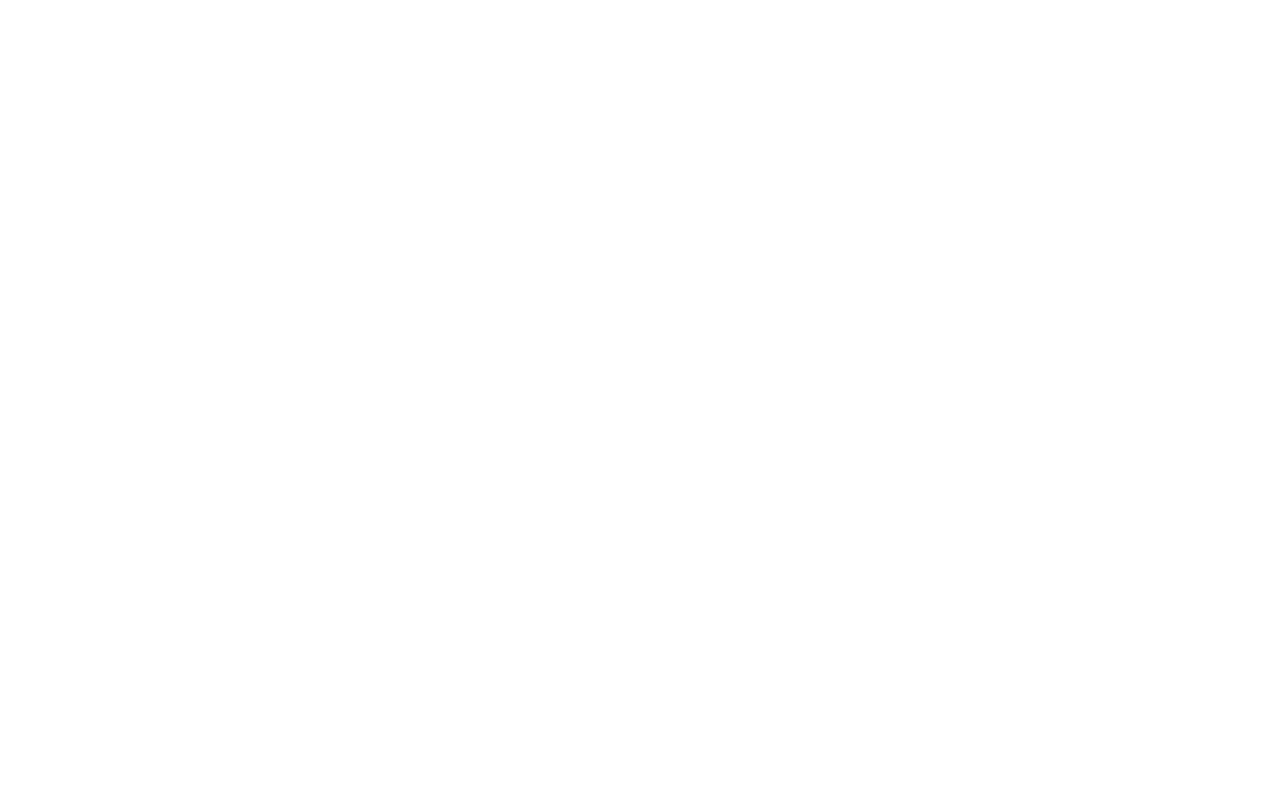
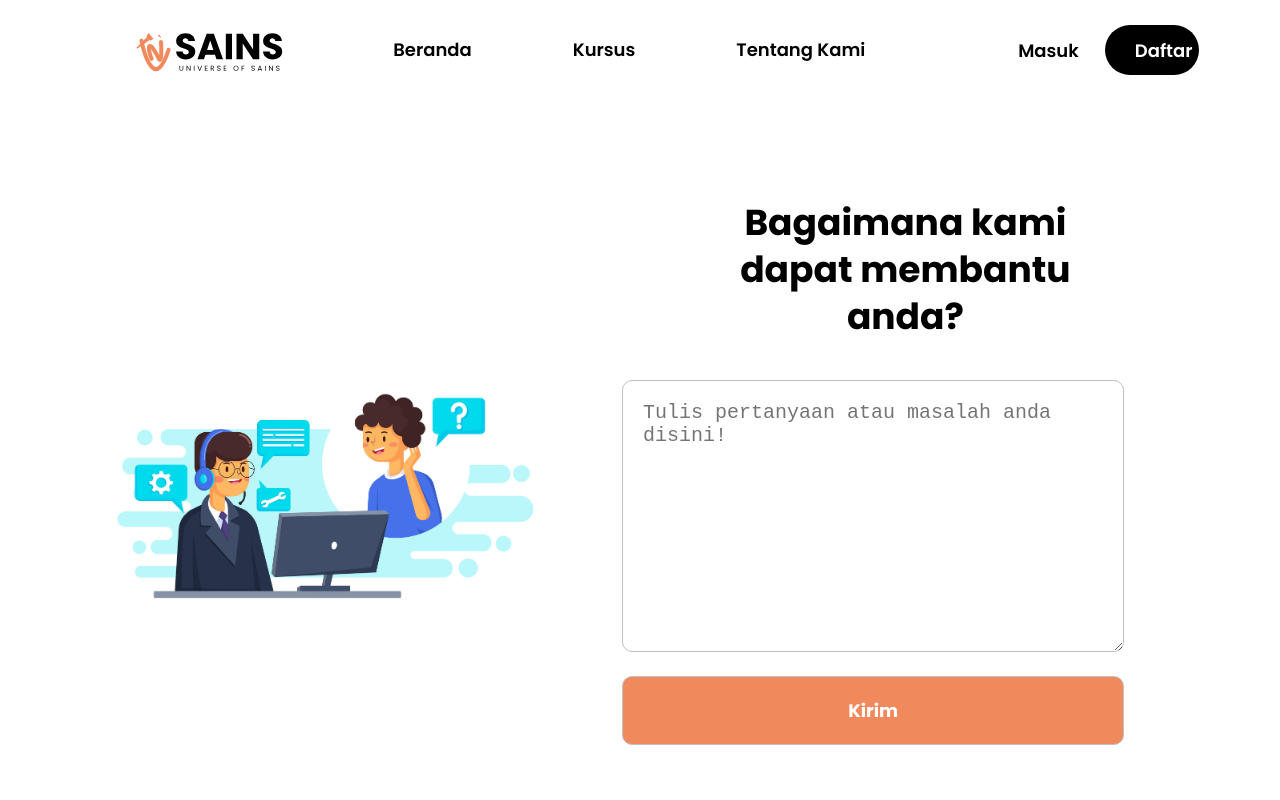
Before and after one commit to Jolangalifk/unisains-project, a Vue app: page /help-center in a window 1280 px wide. Before the commit this address had no page. Shown: the top 800 px of the page. Built offline with nearby package versions, Linux system fonts and the light colour scheme; no server answers.

Commit message:
feat: [JK] add page help center

```diff
--- a/package.json
+++ b/package.json
@@ -10,6 +10,7 @@
   "dependencies": {
     "axios": "^1.4.0",
     "midtrans-client": "^1.3.1",
+    "sweetalert2": "^11.7.20",
     "vue": "^3.3.2",
     "vue-router": "^4.2.0",
     "vuex": "^4.0.2"
--- a/src/router/index.js
+++ b/src/router/index.js
@@ -162,6 +162,11 @@
       path: `/detail-transaction/:id`,
       name: 'detail-transaction',
       component: () => import('../views/DetailTransaction.vue')
+    },
+    {
+      path: '/help-center',
+      name: 'help-center',
+      component: () => import('../views/HelpCenter.vue')
     }
   ]
 })
--- /dev/null
+++ b/src/views/HelpCenter.vue
@@ -0,0 +1,150 @@
+<template>
+    <main>
+        <Navbar />
+        <div class="help-center">
+            <div class="image">
+                <img src="@/assets/image/help-center.png" alt="">
+            </div>
+            <div class="text">
+                <h1>Bagaimana kami dapat membantu anda?</h1>
+                <form @submit.prevent="submitForm">
+                    <textarea id="w3review" name="w3review" rows="10" cols="50" v-model="reportText"
+                        placeholder="Tulis pertanyaan atau masalah anda disini!"></textarea>
+                    <br>
+                    <input class="submit" type="submit" value="Kirim">
+                </form>
+            </div>
+        </div>
+        <Footer />
+    </main>
+</template>
+
+<script setup>
+import axios from 'axios';
+import { ref } from 'vue';
+import Navbar from '../components/Navbar.vue';
+import Footer from '../components/Footer.vue';
+import Swal from 'sweetalert2';
+
+const reportText = ref('');
+
+async function submitForm() {
+  try {
+    const userToken = localStorage.getItem('token');
+    const formData = new FormData();
+    formData.append('report', reportText.value);
+
+    const response = await axios.post('https://admin.unisains.com/api/v1/report/store', formData, {
+      headers: {
+        'Authorization': `Bearer ${userToken}`,
+        'Content-Type': 'multipart/form-data'
+      }
+    });
+
+    // Handle the response here (e.g., show a success message)
+    console.log('Report submitted successfully:', response.data);
+
+    // Show success alert
+    Swal.fire({
+      icon: 'success',
+      title: 'Berhasil',
+      text: 'Laporan berhasil dikirim!',
+    });
+
+    // Optional: Clear the textarea after successful submission
+    reportText.value = '';
+  } catch (error) {
+    // Show error alert
+    Swal.fire({
+      icon: 'error',
+      title: 'Error',
+      text: 'Failed to submit report. Please try again later.',
+    });
+
+    // Handle the error here (e.g., show an error message)
+    console.error('Error submitting report:', error);
+  }
+}
+</script>
+
+<style scoped>
+.help-center {
+    width: 100%;
+    height: auto;
+    display: flex;
+    flex-direction: row;
+    align-items: center;
+    justify-content: center;
+}
+
+.help-center .image {
+    width: 40%;
+    height: 100%;
+    display: flex;
+    flex-direction: column;
+    align-items: center;
+    justify-content: center;
+    margin-right: 50px;
+    margin-left: 100px;
+}
+
+.help-center .image img {
+    width: 100%;
+    height: 100%;
+}
+
+.help-center .text {
+    width: 60%;
+    height: 100%;
+    display: flex;
+    flex-direction: column;
+    margin-top: 100px;
+}
+
+.help-center h1 {
+    width: 60%;
+    height: 100%;
+    font-size: 36px;
+    font-weight: bold;
+    color: black;
+    text-align: center;
+    align-items: center;
+    justify-content: center;
+    margin-left: 100px;
+    line-height: 1.3;
+    margin-bottom: 20px;
+}
+
+.help-center form {
+    width: 80%;
+    height: auto;
+    display: flex;
+    flex-direction: column;
+    align-items: center;
+    justify-content: center;
+    padding: 20px;
+    margin-bottom: 100px;
+}
+
+.help-center form textarea {
+    width: 100%;
+    height: 100%;
+    border: 1px solid #C1C1C1;
+    border-radius: 10px;
+    padding: 20px;
+    font-size: 20px;
+}
+
+.help-center form .submit {
+    width: 100%;
+    height: 100%;
+    border: 1px solid #C1C1C1;
+    border-radius: 10px;
+    padding: 20px;
+    background-color: #F08A5D;
+    color: white;
+    font-size: 18px;
+    font-weight: bold;
+    font-family: poppins;
+}
+</style>
```
Also changed, not shown: src/assets/image/help-center.png (added), 1 other file (tests, documents, lock files or other folders).
